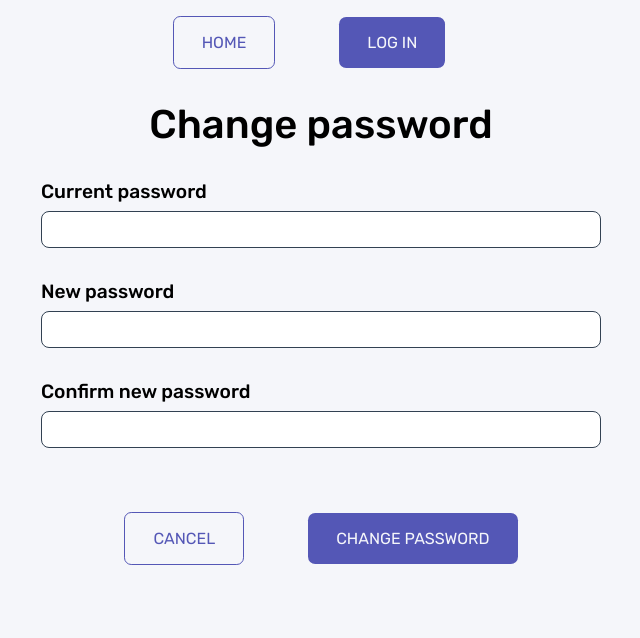
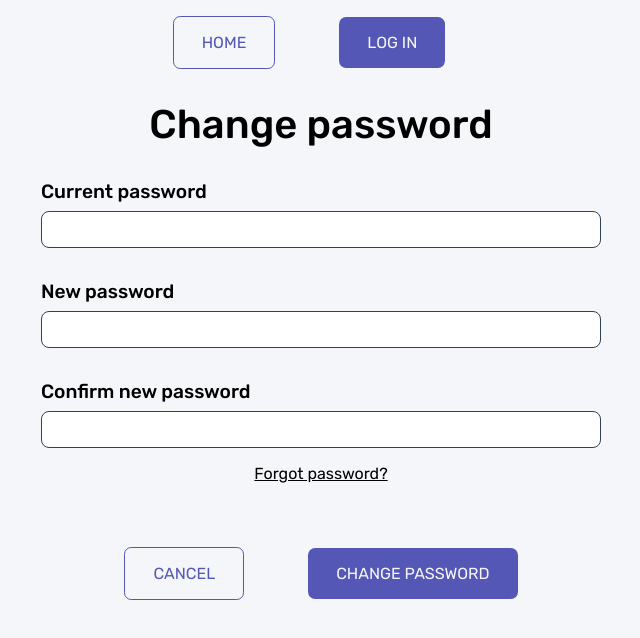
Before and after one commit to SpectreAscended/interactive-comment-section, a React (Vite) app: page /changepassword in a window 1280 px wide. Shown: the top 638 px of the page, without its empty margins (319-959 px from the left). Built offline with nearby package versions, Linux system fonts and the light colour scheme; no server answers.

Commit message:
Adjusted error handling

```diff
--- a/src/components/auth/ChangePasswordForm.tsx
+++ b/src/components/auth/ChangePasswordForm.tsx
@@ -48,13 +48,15 @@ const ChangePasswordForm: React.FC = () => {
     setSuccessMessage(null);
     setError(null);
 
+    const email = user?.email;
+    if (!email) {
+      return;
+    }
+
     if (newPasswordValue !== confirmPasswordValue) {
       setError('New passwords do not match.');
       return;
     }
-
-    const email = user?.email;
-    if (!email) return;
     try {
       const userCredential = await signInWithEmailAndPassword(
         auth,
@@ -74,7 +76,7 @@ const ChangePasswordForm: React.FC = () => {
     } catch (err) {
       if (err instanceof Error) {
         const errorWithCode = err as { code?: string };
-        console.log(errorWithCode.code);
+        console.error(errorWithCode.code);
         if (errorWithCode.code === 'auth/wrong-password') {
           setError('Incorrect Password.');
         } else if (errorWithCode.code === 'auth/weak-password') {
@@ -91,7 +93,7 @@ const ChangePasswordForm: React.FC = () => {
   const inputClassesHandler = (inputHasError: boolean) => {
     return `auth-form__input ${inputHasError ? 'auth-form__input--error' : ''}`;
   };
-  console.log(newPasswordHasError);
+
   const newPasswordClasses = inputClassesHandler(newPasswordHasError);
   const confirmPasswordClasses = inputClassesHandler(confirmPasswordHasError);
 
@@ -153,7 +155,13 @@ const ChangePasswordForm: React.FC = () => {
             Password must be atleast 6 characters.
           </p>
         )}
-
+        <Link
+          to="/reset"
+          className="auth-form__link auth-form__link--forgot-password"
+          style={{ marginTop: '1rem' }}
+        >
+          Forgot password?
+        </Link>
         <div className="auth-form__actions">
           <Link to=".." className="auth-form__btn">
             Cancel
```
